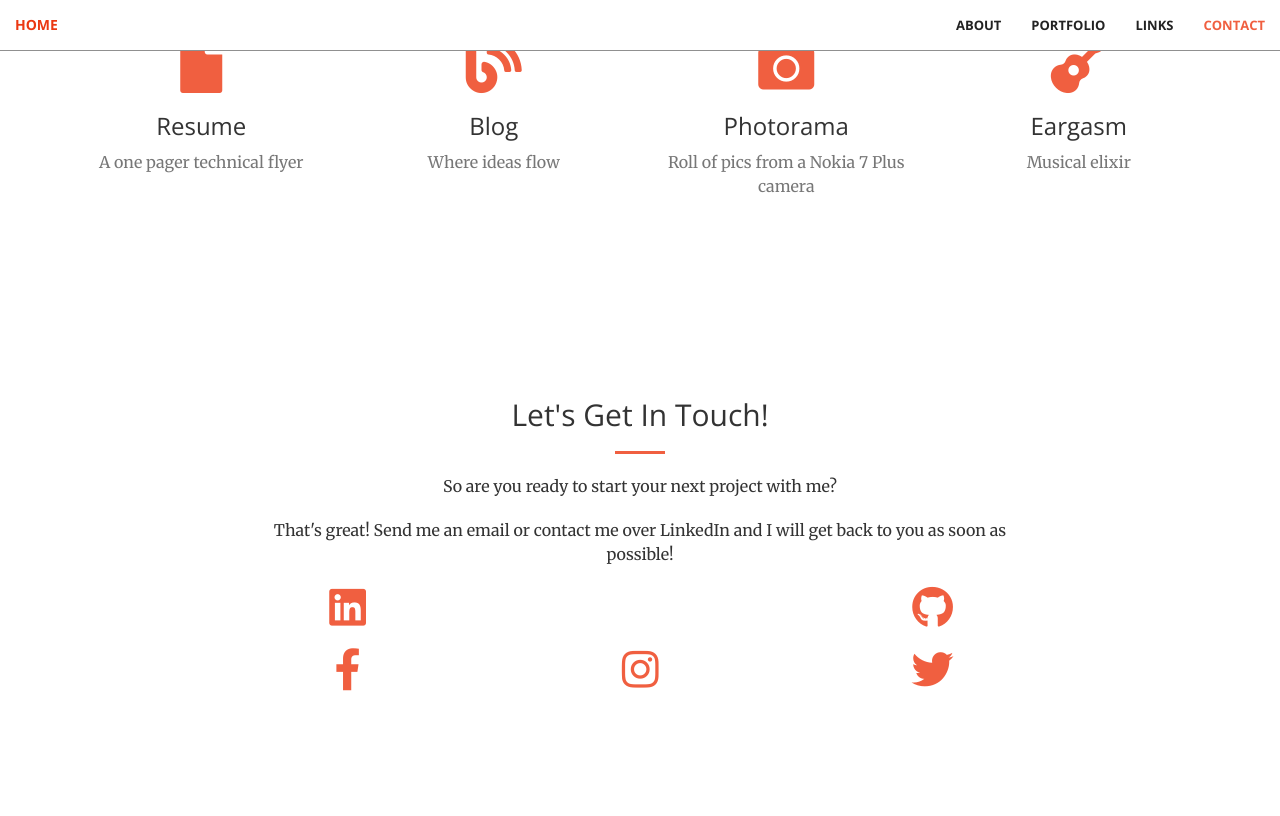
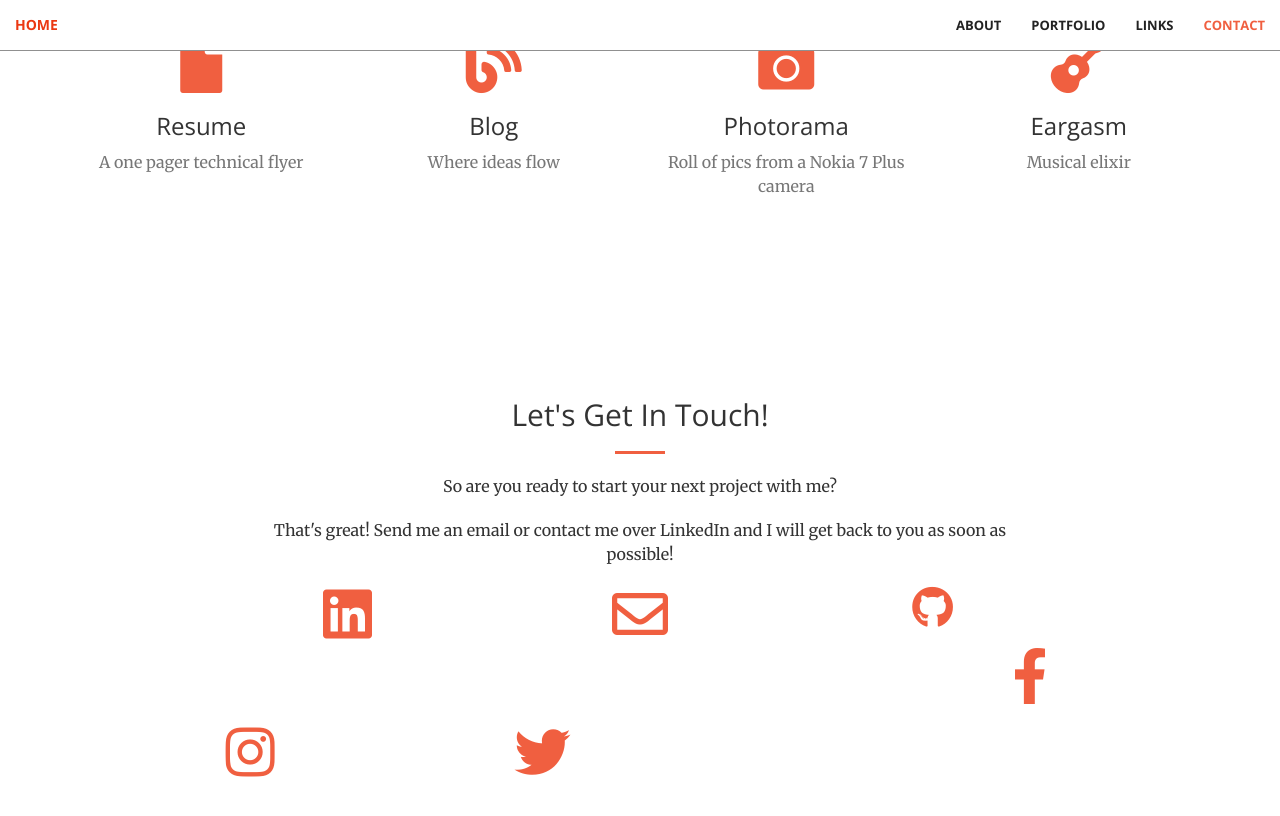
Before and after one commit to patriaabhishek/patriaabhishek.github.io, a Jekyll site: the page built from index.html, in a window 1280 px wide and 900 px high, scrolled down 2254 px. Shown: the top 816 px of the window. Built offline with Jekyll 4.4.1, drawn with Linux system fonts in a browser that asks for light colours.

Commit message:
Corrected the contact icons layout

```diff
--- a/_includes/contact.html
+++ b/_includes/contact.html
@@ -9,13 +9,13 @@
             </div>
         <div class="col-lg-2 col-lg-offset-2 text-center">
             <a href="https://linkedin.com/in/abhishek-patria{{ site.linkedin_username }}" target="_blank">
-                <i class="fab fa-linkedin fa-3x wow bounceIn" data-wow-delay=".1s"></i>
+                <i class="fab fa-linkedin fa-4x wow bounceIn" data-wow-delay=".1s"></i>
                 <p>{{ site.linkedin_username }}</p>
             </a>
         </div>
 		<div class="col-lg-2 col-lg-offset-1 text-center">
             <a href="mailto:patriaabhishek@gmail.com" target="_blank">
-            <i class="far fa-envelope-o fa-3x wow bounceIn" data-wow-delay=".1s"></i>
+            <i class="far fa-envelope fa-4x wow bounceIn" data-wow-delay=".1s"></i>
                 <p>{{ site.email }}</p>
             </a>
         </div>
@@ -28,19 +28,19 @@
 
 		<div class="col-lg-2 col-lg-offset-2 text-center">
             <a href="https://facebook.com/abhishek.patria{{ site.facebook_username }}" target="_blank">
-            <i class="fab fa-facebook-f fa-3x wow bounceIn" data-wow-delay=".1s"></i>
+            <i class="fab fa-facebook-f fa-4x wow bounceIn" data-wow-delay=".1s"></i>
                 <p>{{ site.facebook_username }}</p>
             </a>
         </div>
 		<div class="col-lg-2 col-lg-offset-1 text-center">
             <a href="https://www.instagram.com/abhishekpatria/{{ site.instagram_username }}" target="_blank">
-            <i class="fab fa-instagram fa-3x wow bounceIn" data-wow-delay=".1s"></i>
+            <i class="fab fa-instagram fa-4x wow bounceIn" data-wow-delay=".1s"></i>
                 <p>{{ site.instagram_username }}</p>
             </a>
         </div>
 		<div class="col-lg-2 col-lg-offset-1 text-center">
             <a href="https://www.twitter.com/patriaabhishek/{{ site.twitter_username }}" target="_blank">
-            <i class="fab fa-twitter fa-3x wow bounceIn" data-wow-delay=".1s"></i>
+            <i class="fab fa-twitter fa-4x wow bounceIn" data-wow-delay=".1s"></i>
                 <p>{{ site.twitter_username }}</p>
             </a>
         </div>
```
